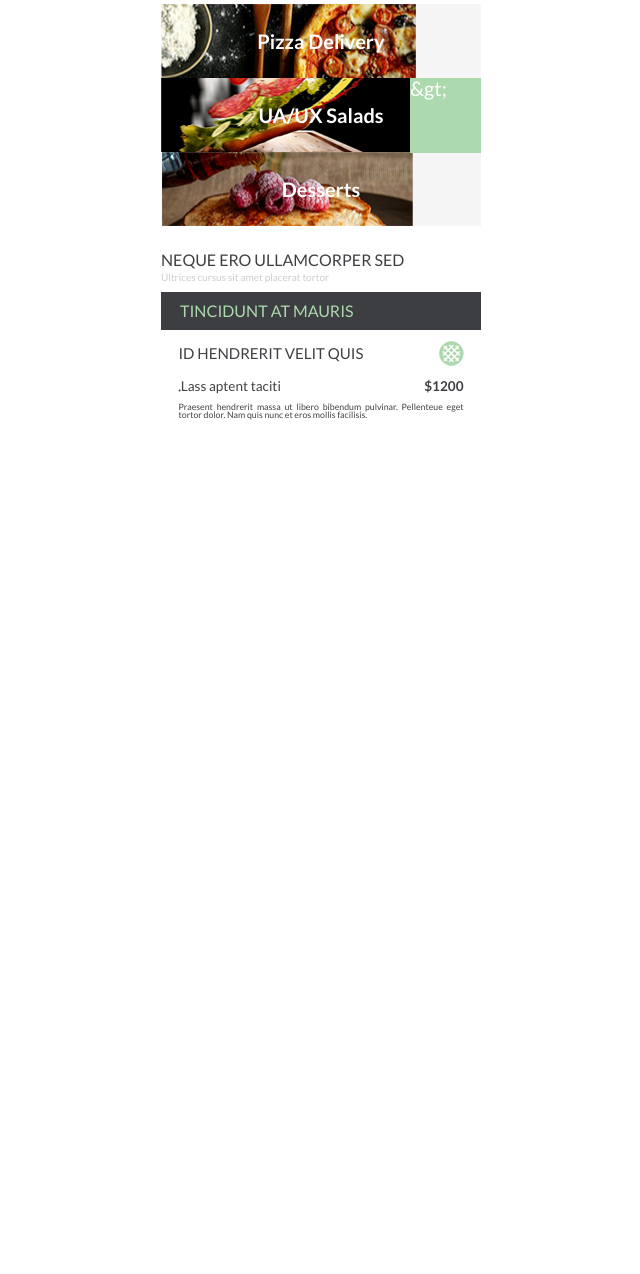
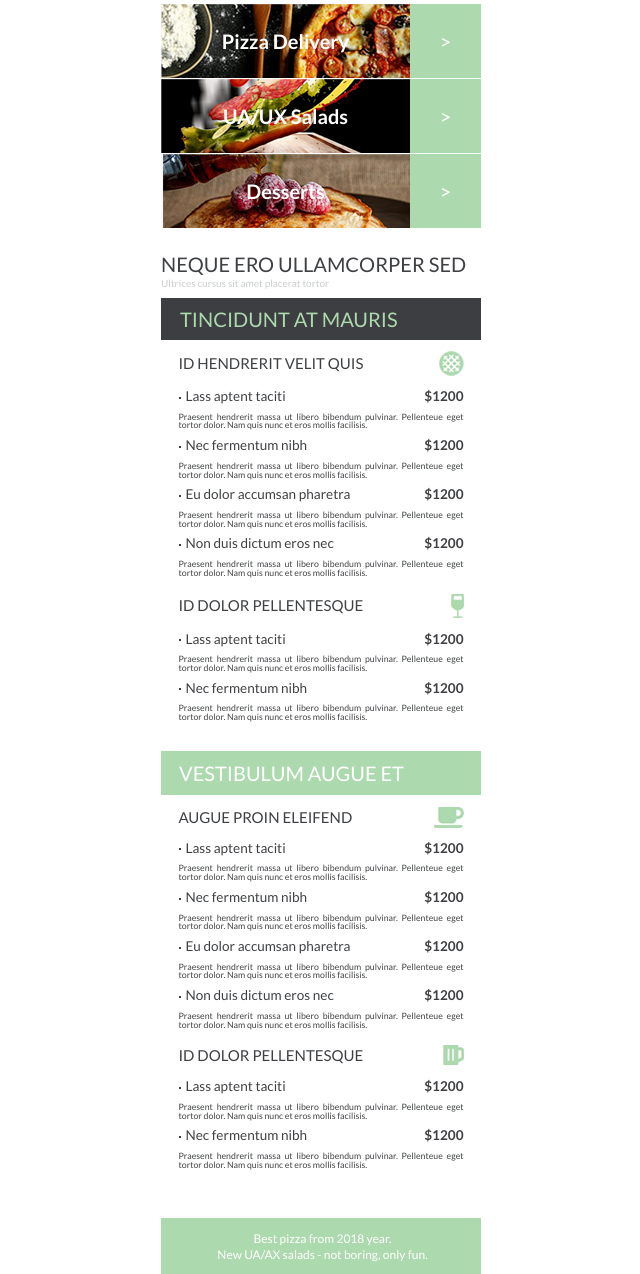
Before and after one commit to TytarenkoOleg/HomeTasks, a plain HTML site: page HomeWork/ResponsiveAdv#2/src/index.html in a window 1280 px wide. Shown: the part 210-1484 px from the top of the page, without its empty margins (319-959 px from the left). Before the commit the page ends 800 px from the top, so only its background shows below. Drawn offline with Linux system fonts and the light colour scheme.

Commit message:
ResponsiveAdv#2

```diff
--- a/HomeWork/ResponsiveAdv#2/src/css/style.css
+++ b/HomeWork/ResponsiveAdv#2/src/css/style.css
@@ -32,6 +32,7 @@ margin: 0 auto;
     display: flex;
     align-content: center;
     flex-wrap: wrap;
+    position: relative;
 }
 
 .navbar-button span {
@@ -57,20 +58,23 @@ margin: 0 auto;
 
 .navbar-menu-link {
     display: block;
-    padding: 14px 12px;
-    border-bottom: 2px solid #f2f2f2;
+    padding: 10px 12px;
+    border-bottom: 1px solid #f2f2f2;
     color: #444;
     text-decoration: none;
     font-size: 12px;
-    font-family: 'Montserrat', sans-serif;
+    font-family: 'Lato', sans-serif;
 }
 
 .navbar-menu-link:hover {
     background-color: #f5f5f5;
 }
 
-.navbar-menu-link.active {
+.navbar-menu-link:active {
     background-color: #f5f5f5;
+}
+.navbar-menu:hover{
+    display: block;
 }
 
 .header{
@@ -114,7 +118,7 @@ margin: 0 auto;
 
 .food-menu-delivery {
     background-size: cover;
-    background: url("../images/Pizza delivery fon copy 3.png") no-repeat center;
+    background: url("../images/Pizza delivery fon copy 3.png");
 }
 
 .food-menu-item{
@@ -122,6 +126,7 @@ margin: 0 auto;
     margin-right: 71px;
     flex-basis: 100%;
     text-decoration: none;
+    margin-bottom: 1px;
 }
 
 .food-menu-name{
@@ -135,30 +140,35 @@ margin: 0 auto;
 
 .food-menu-item::after{
     position: absolute;
-    left: 249px;
-    content: "&gt;";
+    top: 0;
+    right: -71px;
+    content: ">";
     width: 71px;
-    height: 75px;
+    height: 74px;
     font-family: 'Lato', sans-serif;
     background-color: #add9ae;
     font-size: 20px;
     color: #fff;
+    text-align: center;
+    display: flex;
+    flex-direction: column;
+    justify-content: center;
 }
 
 .food-menu-uaix{
     background-size: cover;
-    background: url("../images/UA_UX Salads fon copy 3.png") no-repeat center;
+    background: url("../images/UA_UX Salads fon copy 3.png");
 
 }
 .food-menu-desserts{
     background-size: cover;
-    background: url("../images/Desserts fon copy 3.png") no-repeat center;
+    background: url("../images/Desserts fon copy 3.png");
 }
 
 /*section text-menu*/
 .text-menu{
     font-family: 'Lato', sans-serif;
-    nt-size: 20.07px;
+    font-size: 20.07px;
     font-weight: 400;
     text-align: left;
     margin-top: 26px;
@@ -175,7 +185,7 @@ margin: 0 auto;
 .text-menu-text2{
     color:  #acd9ad;
     background-color: #3d3e41;
-    padding: 11px 86px 11px 19px;
+    padding: 11px 83px 11px 19px;
 }
 .container-price{
     width: 285px;
@@ -189,15 +199,24 @@ margin: 0 auto;
 }
 .container-price ul{
     font-size: 13.55px;
-    margin-top: 14px;
+    margin-top: 9px;
     margin-bottom: 9px;
 }
+.container-price ul:nth-of-type(1){
+    margin-top: 14px;
+}
+.container-price div:nth-of-type(2){
+    margin-top: 16px;
+    margin-bottom: 15px;
+}
+
 .text-menu-price{
     display: flex;
     flex-direction: row;
     align-items: center;
     justify-content: space-between;
 }
+
 .price{
     font-weight: 700;
 }
@@ -208,8 +227,30 @@ margin: 0 auto;
     font-weight: 400;
     text-align: justify;
 }
-li:before {
-    content: "\2B24";
-    font-size: 2px;
-    align-items: center;
+.container-price li:before{
+    content: '';
+    display: inline-block;
+    height:2px;
+    width: 2px;
+    vertical-align: middle;
+    border-radius:50%;
+    background-color:#000;
+    margin-right:5px;
 }
+
+.text-menu-text3{
+    color:  #fff;
+    background-color: #add9ae;
+    padding: 12px 77px 12px 18px;
+    margin-top: 29px;
+    margin-bottom: 12px;
+}
+.text-menu-text4{
+    color:  #fff;
+    background-color: #add9ae;
+    padding: 13px 38px 11px 41px;
+    margin-top: 48px;
+    font-size: 12px;
+    line-height: 16px;
+    text-align: center;
+}
--- a/HomeWork/ResponsiveAdv#2/src/index.html
+++ b/HomeWork/ResponsiveAdv#2/src/index.html
@@ -40,14 +40,23 @@
 </header>
 
 <section class="container">
-    <!--<div class="food-menu">-->
     <div>
-        <div class="food-menu-delivery food-menu-name">Pizza Delivery</div>
-        <div class="food-menu-item"></div>
+        <div class="food-menu-delivery food-menu-item">
+            <div class="food-menu-name">
+                Pizza Delivery
+            </div>
+        </div>
     </div>
-    <div class="food-menu-uaix food-menu-name">UA/UX Salads</div>
-    <div class="food-menu-desserts food-menu-name">Desserts</div>
-    <!--</div>-->
+    <div class="food-menu-uaix food-menu-item">
+        <div class="food-menu-name">
+            UA/UX Salads
+        </div>
+    </div>
+    <div class="food-menu-desserts food-menu-item">
+        <div class="food-menu-name">
+            Desserts
+        </div>
+    </div>
 </section>
 
 <section class="text-menu container">
@@ -56,17 +65,96 @@
     <div class="text-menu-text2">TINCIDUNT AT MAURIS</div>
 
     <div class="container-price">
-        <div class="text-menu-price" >
+        <div class="text-menu-price">
             <p>ID HENDRERIT VELIT QUIS</p>
             <img src="images/text-menu-price.png" alt="">
         </div>
-        <ul class="text-menu-price" >
-            <li >Lass aptent taciti</li>
+        <ul class="text-menu-price">
+            <li>Lass aptent taciti</li>
             <p class="price">&#36;1200</p>
         </ul>
+        <p class="description">Praesent hendrerit massa ut libero bibendum pulvinar. Pellenteue eget tortor dolor. Nam quis nunc et eros mollis facilisis.</p>
+        <ul class="text-menu-price">
+            <li>Nec fermentum nibh</li>
+            <p class="price">&#36;1200</p>
+        </ul>
+        <p class="description">Praesent hendrerit massa ut libero bibendum pulvinar. Pellenteue eget tortor dolor. Nam quis nunc et eros mollis facilisis.</p>
+        <ul class="text-menu-price">
+            <li>Eu dolor accumsan pharetra</li>
+            <p class="price">&#36;1200</p>
+        </ul>
+        <p class="description">Praesent hendrerit massa ut libero bibendum pulvinar. Pellenteue eget tortor dolor. Nam quis nunc et eros mollis facilisis.</p>
+        <ul class="text-menu-price">
+            <li>Non duis dictum eros nec</li>
+            <p class="price">&#36;1200</p>
+        </ul>
+        <p class="description">Praesent hendrerit massa ut libero bibendum pulvinar. Pellenteue eget tortor dolor. Nam quis nunc et eros mollis facilisis.</p>
 
+
+        <div class="text-menu-price">
+            <p>ID DOLOR PELLENTESQUE</p>
+            <img src="images/text-menu-price1.png" alt="">
+        </div>
+
+        <ul class="text-menu-price">
+            <li>Lass aptent taciti</li>
+            <p class="price">&#36;1200</p>
+        </ul>
+        <p class="description">Praesent hendrerit massa ut libero bibendum pulvinar. Pellenteue eget tortor dolor. Nam quis nunc et eros mollis facilisis.</p>
+        <ul class="text-menu-price">
+            <li>Nec fermentum nibh</li>
+            <p class="price">&#36;1200</p>
+        </ul>
         <p class="description">Praesent hendrerit massa ut libero bibendum pulvinar. Pellenteue eget tortor dolor. Nam quis nunc et eros mollis facilisis.</p>
     </div>
+
+    <div class="text-menu-text3">VESTIBULUM AUGUE ET</div>
+
+    <div class="container-price">
+        <div class="text-menu-price">
+            <p>AUGUE PROIN ELEIFEND</p>
+            <img src="images/text-menu-price2.png" alt="">
+        </div>
+        <ul class="text-menu-price">
+            <li>Lass aptent taciti</li>
+            <p class="price">&#36;1200</p>
+        </ul>
+        <p class="description">Praesent hendrerit massa ut libero bibendum pulvinar. Pellenteue eget tortor dolor. Nam quis nunc et eros mollis facilisis.</p>
+        <ul class="text-menu-price">
+            <li>Nec fermentum nibh</li>
+            <p class="price">&#36;1200</p>
+        </ul>
+        <p class="description">Praesent hendrerit massa ut libero bibendum pulvinar. Pellenteue eget tortor dolor. Nam quis nunc et eros mollis facilisis.</p>
+        <ul class="text-menu-price">
+            <li>Eu dolor accumsan pharetra</li>
+            <p class="price">&#36;1200</p>
+        </ul>
+        <p class="description">Praesent hendrerit massa ut libero bibendum pulvinar. Pellenteue eget tortor dolor. Nam quis nunc et eros mollis facilisis.</p>
+        <ul class="text-menu-price">
+            <li>Non duis dictum eros nec</li>
+            <p class="price">&#36;1200</p>
+        </ul>
+        <p class="description">Praesent hendrerit massa ut libero bibendum pulvinar. Pellenteue eget tortor dolor. Nam quis nunc et eros mollis facilisis.</p>
+
+
+        <div class="text-menu-price">
+            <p>ID DOLOR PELLENTESQUE</p>
+            <img src="images/text-menu-price3.png" alt="">
+        </div>
+
+        <ul class="text-menu-price">
+            <li>Lass aptent taciti</li>
+            <p class="price">&#36;1200</p>
+        </ul>
+        <p class="description">Praesent hendrerit massa ut libero bibendum pulvinar. Pellenteue eget tortor dolor. Nam quis nunc et eros mollis facilisis.</p>
+        <ul class="text-menu-price">
+            <li>Nec fermentum nibh</li>
+            <p class="price">&#36;1200</p>
+        </ul>
+        <p class="description">Praesent hendrerit massa ut libero bibendum pulvinar. Pellenteue eget tortor dolor. Nam quis nunc et eros mollis facilisis.</p>
+    </div>
+
+    <div class="text-menu-text4">Best pizza from 2018 year. <br> New UA/AX salads - not boring, only fun.</div>
 
 </section>
 </body>
```
Also changed, not shown: HomeWork/ResponsiveAdv#2/src/images/text-menu-price1.png (added), HomeWork/ResponsiveAdv#2/src/images/text-menu-price2.png (added), HomeWork/ResponsiveAdv#2/src/images/text-menu-price3.png (added).
